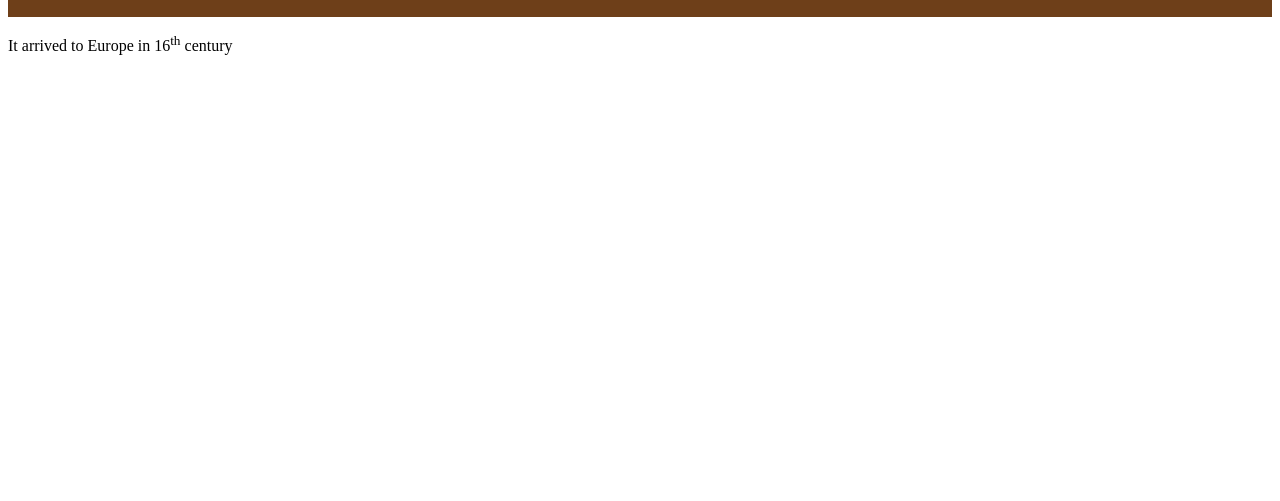
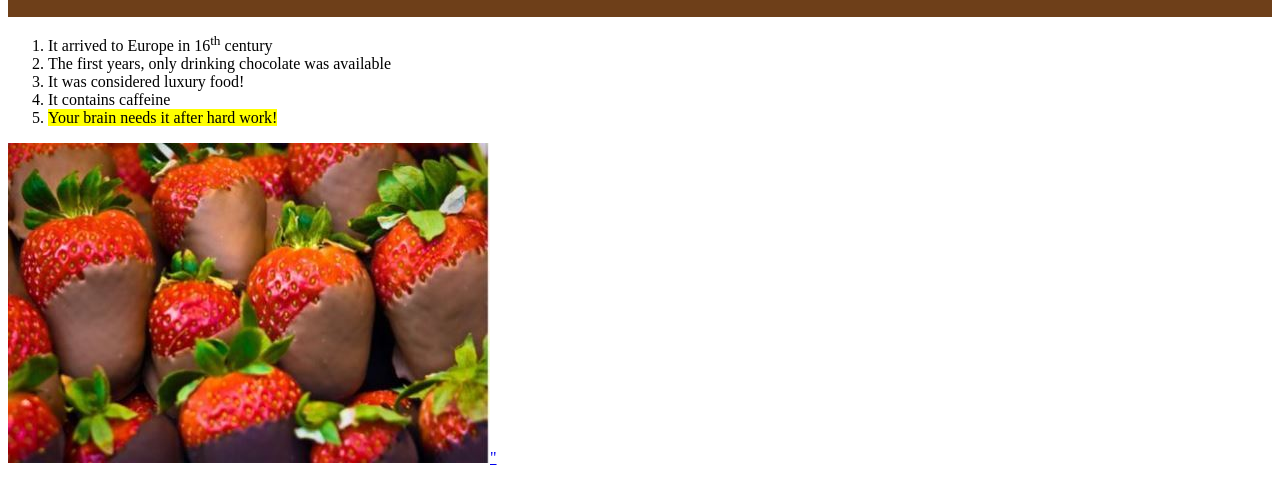
Before and after one commit to theodorampn/TheodoraWEB2GitTest, a plain HTML site: page index.html in a window 1280 px wide. Shown: the part 223-724 px from the top of the page. Drawn offline with Linux system fonts and the light colour scheme.

Commit message:
Introduction to WEB tools Assignment 1

```diff
--- a/index.html
+++ b/index.html
@@ -14,9 +14,18 @@
         <h1>A site about chocolate</h1>
         <h3>We will see some of the world's chocolates!</h3>
     </div>
-<p>It arrived to Europe in 16<sup>th</sup> century</p>
 
+    <ol>
 
+    <li>It arrived to Europe in 16<sup>th</sup> century</li>
+    <li>The first years, only drinking chocolate was
+        available</li>
+        <li>It was considered luxury food!</li>
+        <li>It contains caffeine</li>
+        <li><mark> Your brain needs it after hard work!</mark></li>
+</ol>
+<a href="https://en.wikipedia.org/wiki/Chocolate" target="_blank">
+<img src="images/chocolatethings.jpg" title="Strawberry chocolates" alt="strawberry chocolates">"
 
 </body>
 </html>
```
Also changed, not shown: images/chocolatethings.jpg (added).
